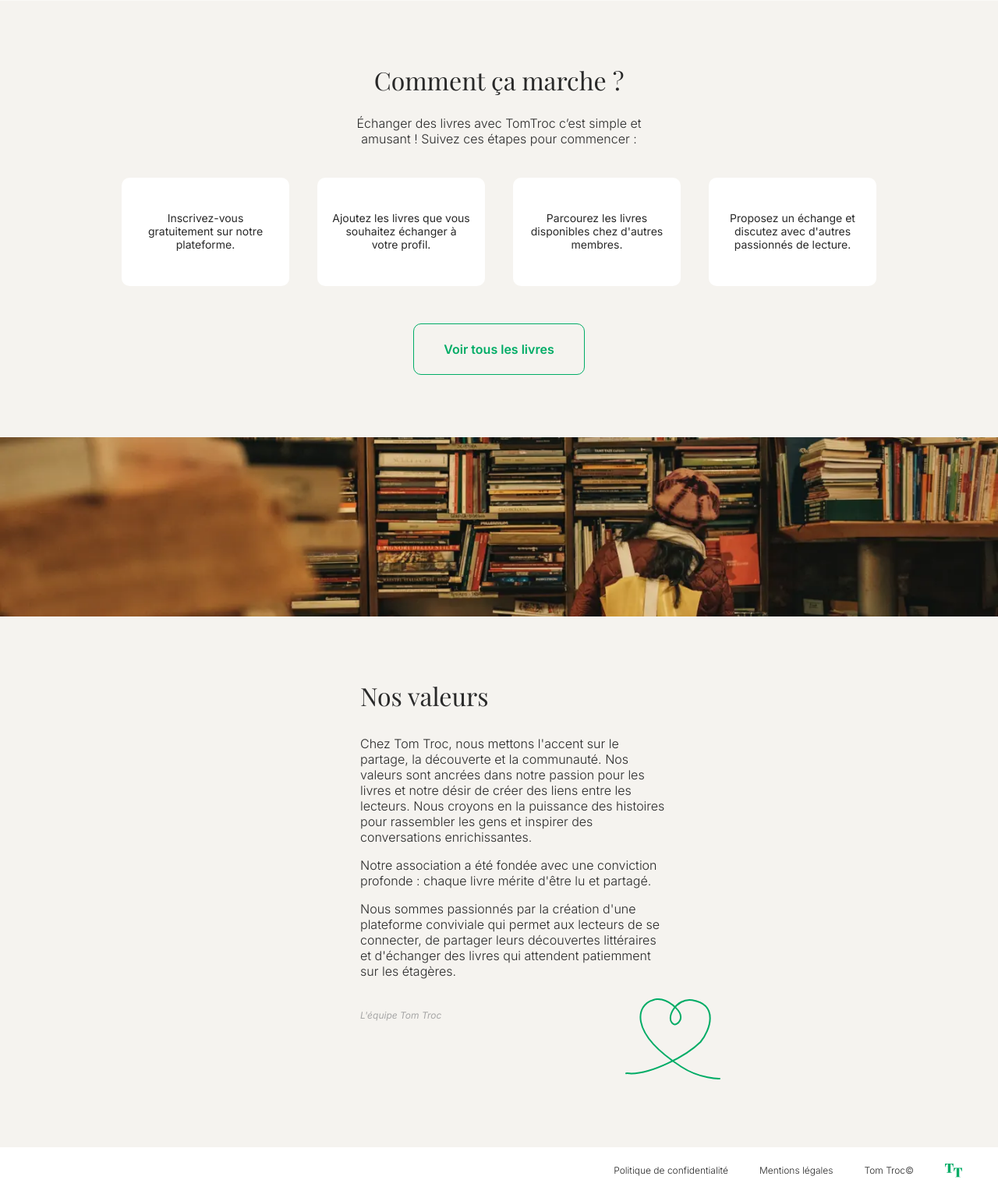
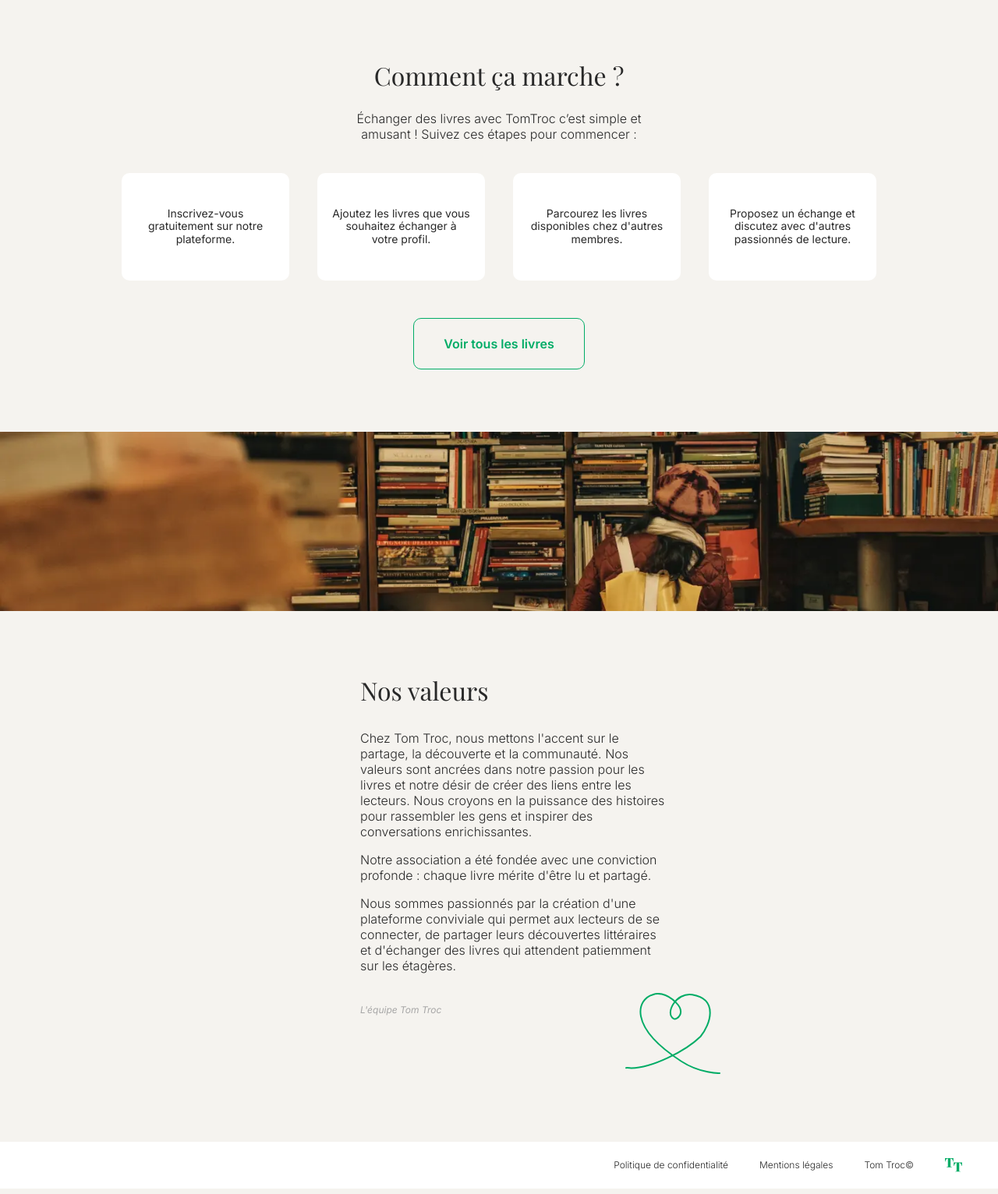
Before and after one commit to Dave25440/da-php-symfony-tom-troc, a PHP site: page / in a window 1280 px wide. Shown: the part 1532-3064 px from the top of the page at 78% size. Run offline with PHP 8.4, Linux system fonts and the light colour scheme; some web fonts are replaced.

Commit message:
Footer style refactoring

```diff
--- a/public/css/style.css
+++ b/public/css/style.css
@@ -88,7 +88,8 @@ figcaption {
     white-space: nowrap;
 }
 
-.text-light {
+.text-light,
+.text-light * {
     font-weight: 300;
 }
 
@@ -114,7 +115,7 @@ nav > ul {
 }
 
 nav a:hover,
-.nav-link-active {
+nav a.active {
     font-size: 0.98em;
     font-weight: 600;
 }
@@ -298,8 +299,8 @@ nav a:hover,
 }
 
 .section-values-footer {
+    display: flex;
     justify-content: space-between;
-    background-color: transparent;
     padding: 0;
     margin-top: 25px;
 }
@@ -313,23 +314,22 @@ nav a:hover,
 
 
 /* Footer */
-footer {
-    display: flex;
-    justify-content: flex-end;
+.page-footer {
     background-color: var(--bg-light-color);
     color: var(--text-color);
     padding: 21px 46px;
 }
 
-footer a:hover,
-.footer-link-active {
-    font-size: 0.97em;
-    font-weight: 500;
-}
-
-.footer-list {
+.page-footer > ul {
     display: flex;
+    justify-content: flex-end;
     align-items: center;
     gap: 40px;
     font-size: 0.75em;
 }
+
+.page-footer a:hover,
+.page-footer a.active {
+    font-size: 0.97em;
+    font-weight: 500;
+}
--- a/public/index.php
+++ b/public/index.php
@@ -15,13 +15,13 @@
             <nav>
                 <ul>
                     <li class="nav-item-left">
-                        <a href="#" class="nav-link-active">Accueil</a>
+                        <a href="#" class="active">Accueil</a>
                     </li>
                     <li class="nav-item-left">
                         <a href="#">Nos livres à l'échange</a>
                     </li>
                     <li class="nav-item-right nav-item-border">
-                        <img src="images/message-icon.svg" alt="Icône Messagerie" class="nav-icon">
+                        <img src="icons/message-icon.svg" alt="Icône Messagerie" class="nav-icon">
                         <a href="#">Messagerie</a>
                         <span class="nav-counter" aria-live="polite">
                             1
@@ -29,7 +29,7 @@
                         </span>
                     </li>
                     <li class="nav-item-right">
-                        <img src="images/account-icon.svg" alt="Icône Mon compte" class="nav-icon">
+                        <img src="icons/account-icon.svg" alt="Icône Mon compte" class="nav-icon">
                         <a href="#">Mon compte</a>
                     </li>
                     <li class="nav-item-right">
@@ -126,11 +126,11 @@
                 </div>
             </section>
         </main>
-        <footer>
-            <ul class="footer-list">
-                <li><a href="#" class="text-light">Politique de confidentialité</a></li>
-                <li><a href="#" class="text-light">Mentions légales</a></li>
-                <li class="text-light">Tom Troc©</li>
+        <footer class="page-footer text-light">
+            <ul>
+                <li><a href="#">Politique de confidentialité</a></li>
+                <li><a href="#">Mentions légales</a></li>
+                <li>Tom Troc©</li>
                 <li><img src="images/tt-logo.svg" alt="Logo TT"></li>
             </ul>
         </footer>
```
